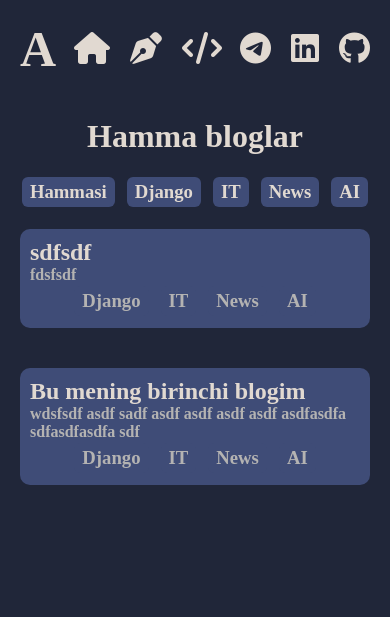
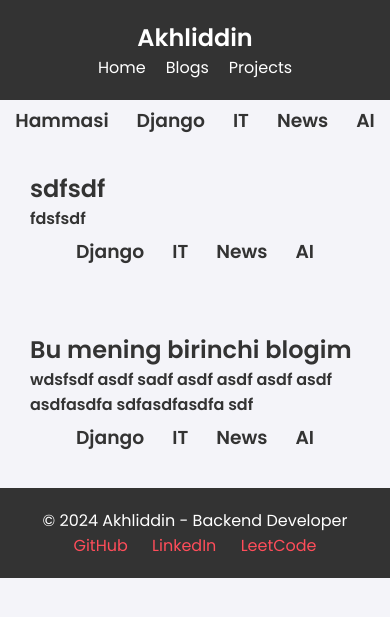
Before and after one commit to akhliddinnajmiddinov/my_portfolio, a Django app: page /blogs/ in a window 390 px wide. Shown: the top 617 px of the page. Run offline with Django 5.2, Linux system fonts and the light colour scheme; data comes from the database, SQL or seed files in the repository; parts of the project's set-up code (start-up, migrations or seed data) failed here and were passed over; some libraries are stand-ins or nearby versions.

Commit message:
1st front-end changed!

```diff
--- a/My_portfolio/urls.py
+++ b/My_portfolio/urls.py
@@ -18,7 +18,7 @@
 from django.urls import path, include
 
 urlpatterns = [
-    path("main/", include("main.urls")),
+    path("", include("main.urls")),
     path("blogs/", include("blogs.urls")),
     path("projects/", include("projects.urls")),
     path('admin/', admin.site.urls),
--- a/static/css/base.css
+++ b/static/css/base.css
@@ -1,123 +1,170 @@
-@import "colors.css";
-
+/* General Styles */
 * {
     margin: 0;
     padding: 0;
     box-sizing: border-box;
-    /* background-color: blueviolet; */
-    /* background-color: inherit; */
 }
 
 body {
-    background: var(--bg-gradient-color);
-    align-content: center;
+    font-family: 'Poppins', sans-serif;
+    color: #333;
+    background-color: #f4f4f9;
 }
 
-.header-title {
-    margin: 20px;
-    color: var(--primary-darklight-color);
+a {
+    text-decoration: none;
+    color: inherit;
+}
+
+/* Navbar Styles */
+.navbar {
+    display: flex;
+    justify-content: space-between;
+    align-items: center;
+    padding: 20px;
+    background-color: #333;
+}
+
+.navbar .logo a {
+    font-size: 24px;
+    font-weight: 600;
+    color: #fff;
+}
+
+.nav-links {
+    list-style: none;
+    display: flex;
+    gap: 20px;
+}
+
+.nav-links li a {
+    color: #fff;
+    font-size: 16px;
+}
+
+.nav-links li a:hover {
+    color: #ff4d5a;
+}
+
+/* Hero Section */
+.hero {
+    display: flex;
+    align-items: center;
+    justify-content: center;
+    height: 100vh;
+    background-color: #222;
+    color: #fff;
+    text-align: center;
+    background: linear-gradient(135deg, #1f1f1f 0%, #333 100%);
+}
+
+.hero-content {
+    max-width: 600px;
+}
+
+.hero-content h1 {
+    font-size: 48px;
+    line-height: 1.2;
+}
+
+.hero-content .highlight {
+    color: #ff4d5a;
+}
+
+.hero-content p {
+    font-size: 18px;
+    margin-top: 20px;
+}
+
+.hero-content .btn {
+    display: inline-block;
+    margin-top: 30px;
+    padding: 10px 20px;
+    background-color: #ff4d5a;
+    color: #fff;
+    font-size: 18px;
+    border-radius: 4px;
+    transition: background-color 0.3s ease;
+}
+
+.hero-content .btn:hover {
+    background-color: #ff343e;
+}
+
+/* Section Styling */
+.section {
+    padding: 60px 20px;
     text-align: center;
 }
 
-a, a:hover, a:active, a:focus {
-    color: inherit;
-    text-decoration: none;
+.about, .skills, .experience {
+    background-color: #fff;
 }
 
-.logo-h {
-    color: var(--primary-darklight-color);
-    font-size: 50px;
+.about h2, .skills h2, .experience h2 {
+    font-size: 32px;
+    margin-bottom: 20px;
 }
 
-.container {
-    display: flex;
-    flex-direction: row;
-    align-items: left;
-    justify-content: left;
+.about p, .skills p, .experience p {
+    font-size: 18px;
+    line-height: 1.6;
+    max-width: 600px;
+    margin: 0 auto;
 }
 
-.sidebar {
-    /* position: absolute;
-    top: 0;
-    left: 0;
-    bottom: 0; */
-    position: sticky;
-    top: 0;
-    left: 0;
-    bottom: 0;
-
-    display: inline-flex;
-    flex-direction: column;
-    justify-content: space-between;
-    align-items: center;
-    height: 100vh;
-    padding: 20px;
-    padding-bottom: 20px;
+/* Skills Grid */
+.skills-grid {
+    display: grid;
+    grid-template-columns: repeat(auto-fit, minmax(200px, 1fr));
+    gap: 30px;
+    margin-top: 40px;
 }
 
-h1.menu-item {
-    align-self: center;
-    color: var(--primary-darklight-color);
+.skill {
+    padding: 20px;
+    background-color: #f9f9f9;
+    border-radius: 8px;
+    box-shadow: 0 4px 6px rgba(0, 0, 0, 0.1);
 }
 
-h1.social-link-item {
-    color: var(--primary-darklight-color);
+.skill h3 {
+    font-size: 20px;
+    margin-bottom: 10px;
 }
 
-
-.main-content {
-    flex: 1;
-    overflow-y: scroll;
+.skill p {
+    font-size: 16px;
 }
 
-.text-main {
-    color: var(--primary-darklight-color);
+/* Footer Styles */
+footer {
+    background-color: #333;
+    color: #fff;
+    padding: 20px;
+    text-align: center;
 }
 
-.text-muted {
-    color: var(--text-muted);
+footer .social-links a {
+    margin: 0 10px;
+    color: #ff4d5a;
 }
 
-@media (max-width: 800px){
-    .container {
-        display: flex;
+footer .social-links a:hover {
+    color: #ff343e;
+}
+
+/* Responsive Design */
+@media (max-width: 768px) {
+    .navbar {
         flex-direction: column;
-        align-items: left;
-        justify-content: left;
     }
 
-    .menu-items {
-        display: flex;
-        flex-direction: row;
-        justify-content: center;
-        align-items: center;
-        gap: 20px;
+    .hero-content h1 {
+        font-size: 36px;
     }
 
-    .social-links-menu {
-        display: flex;
-        flex-direction: row;
-        justify-content: center;
-        align-items: center;
-        gap: 20px;
-    }
-
-    .sidebar {
-        position: sticky;
-        top: 0;
-        left: 0;
-        right: 0;
-
-        display: flex;
-        flex-direction: row;
-        justify-content: space-between;
-        align-items: center;
-        height: auto;
-        padding: 20px;
-        padding-bottom: 20px;
-    }
-
-    .blogs {
-        grid-template-columns: 1fr;
+    .hero-content p {
+        font-size: 16px;
     }
 }
--- a/templates/base.html
+++ b/templates/base.html
@@ -1,4 +1,5 @@
 {% load static %}
+
 <!DOCTYPE html>
 <html lang="en">
 <head>
@@ -6,41 +7,19 @@
     <meta name="viewport" content="width=device-width, initial-scale=1.0">
     <title>{% block title %} {% endblock title %}</title>
     <link rel="stylesheet" href="{% static 'css/base.css' %}">
-    <link rel="stylesheet" href="https://cdnjs.cloudflare.com/ajax/libs/font-awesome/6.6.0/css/all.min.css" integrity="sha512-Kc323vGBEqzTmouAECnVceyQqyqdsSiqLQISBL29aUW4U/M7pSPA/gEUZQqv1cwx4OnYxTxve5UMg5GT6L4JJg==" crossorigin="anonymous" referrerpolicy="no-referrer" />
     {% block head-links %}
     {% endblock head-links %}
+    <link href="https://fonts.googleapis.com/css2?family=Poppins:wght@300;400;600&display=swap" rel="stylesheet">
 </head>
 <body>
+    {% include 'containers/_header.html' %}
 
-    <div class="container">
-        <div class="sidebar">
-            <div>
-                <!-- <img src="{% static 'images/logo.png' %}" alt=""> -->
-                 <h1 class = "logo-h">A</h1>
-            </div>
-            <div class="menu-items">
-                <h1 class = "menu-item"><a href="{% url 'main:main' %}"><i class="fa-solid fa-house"></i></a></h1>
-                <h1 class = "menu-item"><a href="{% url 'blogs:blogs' %}"><i class="fa-solid fa-pen-nib"></i></a></h1>
-                <h1 class = "menu-item"><a href="{% url 'projects:projects' %}"><i class="fa-solid fa-code"></i></a></h1>
-            </div>
-            <div class = "social-links-menu">
-                <h1 class="social-link-item"><a href="https://t.me/ans0220" target = "_blank"><i class="fa-brands fa-telegram"></i></a></h1>
-                <h1 class="social-link-item"><a href="https://www.linkedin.com/in/ahliddin-najmiddinov-17796632a/" target = "_blank"><i class="fa-brands fa-linkedin"></i></a></h1>
-                <h1 class="social-link-item"><a href="https://github.com/akhliddinnajmiddinov" target = "_blank"><i class="fa-brands fa-github"></i></a></h1>
-            </div>
-        </div>
+    {% block body %}
+    {% endblock body %}
 
-        <div class="main-content">
-            <header>
-                <h1 class = "header-title">
-                    {% block header %}
-                    {% endblock header %}
-                </h1>
-            </header>
+    {% include 'containers/_footer.html' %}
 
-            {% block body %}
-            {% endblock body %}
-        </div>
-    </div>
+    {% block jsLinks %}
+    {% endblock jsLinks %}
 </body>
 </html>
--- /dev/null
+++ b/templates/containers/_footer.html
@@ -0,0 +1,8 @@
+<footer>
+    <p>&copy; 2024 Akhliddin - Backend Developer</p>
+    <div class="social-links">
+        <a href="https://github.com/your-profile" target="_blank">GitHub</a>
+        <a href="https://linkedin.com/in/your-profile" target="_blank">LinkedIn</a>
+        <a href="https://linkedin.com/in/your-profile" target="_blank">LeetCode</a>
+    </div>
+</footer>
--- /dev/null
+++ b/templates/containers/_header.html
@@ -0,0 +1,12 @@
+<header>
+    <nav class="navbar">
+        <div class="logo">
+            <a href="#">Akhliddin</a>
+        </div>
+        <ul class="nav-links">
+            <li><a href="{% url 'main:main' %}">Home</a></li>
+            <li><a href="{% url 'blogs:blogs' %}">Blogs</a></li>
+            <li><a href="{% url 'projects:projects' %}">Projects</a></li>
+        </ul>
+    </nav>
+</header>
```
Also changed, not shown: main/templates/main/index.html (+55 -1 lines).
